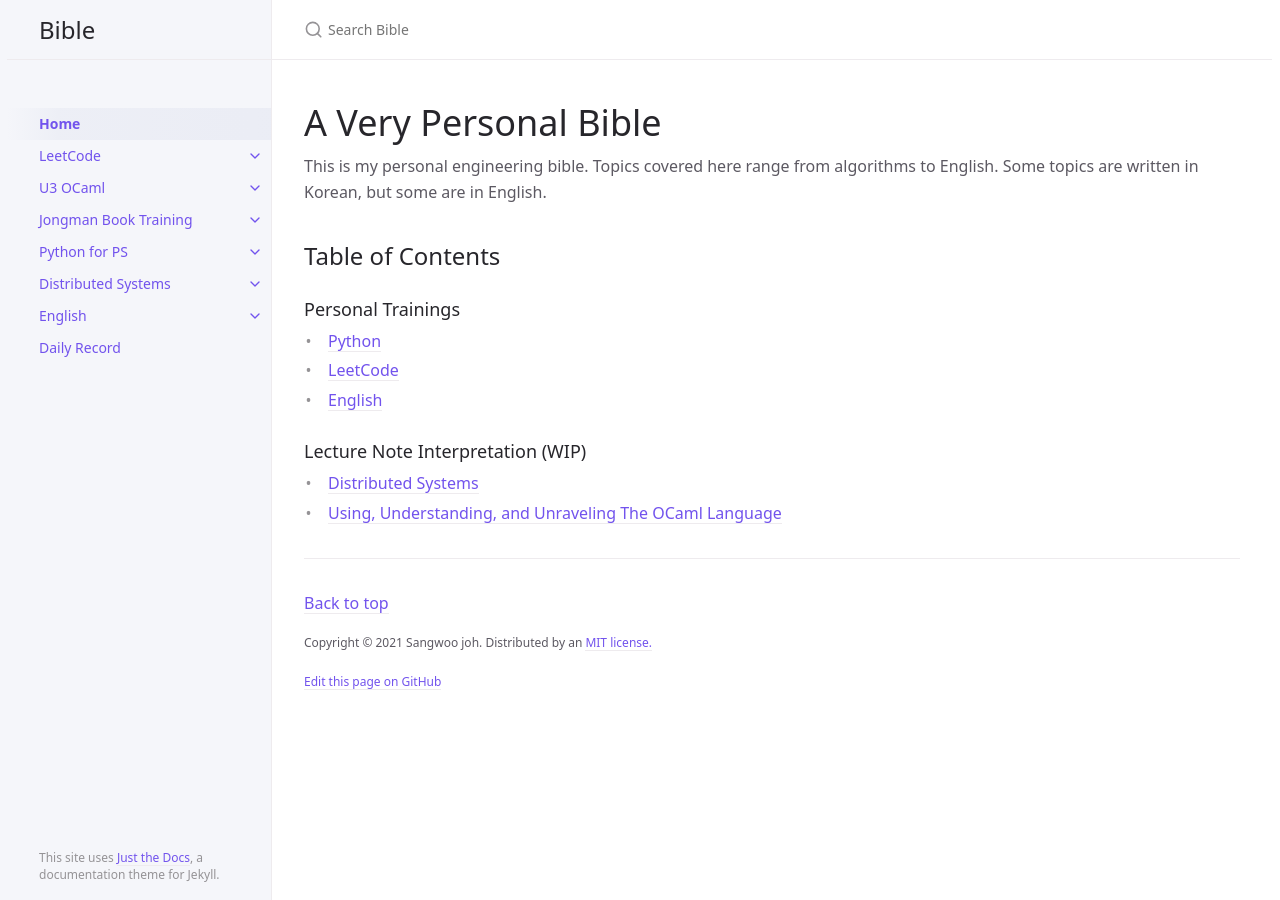
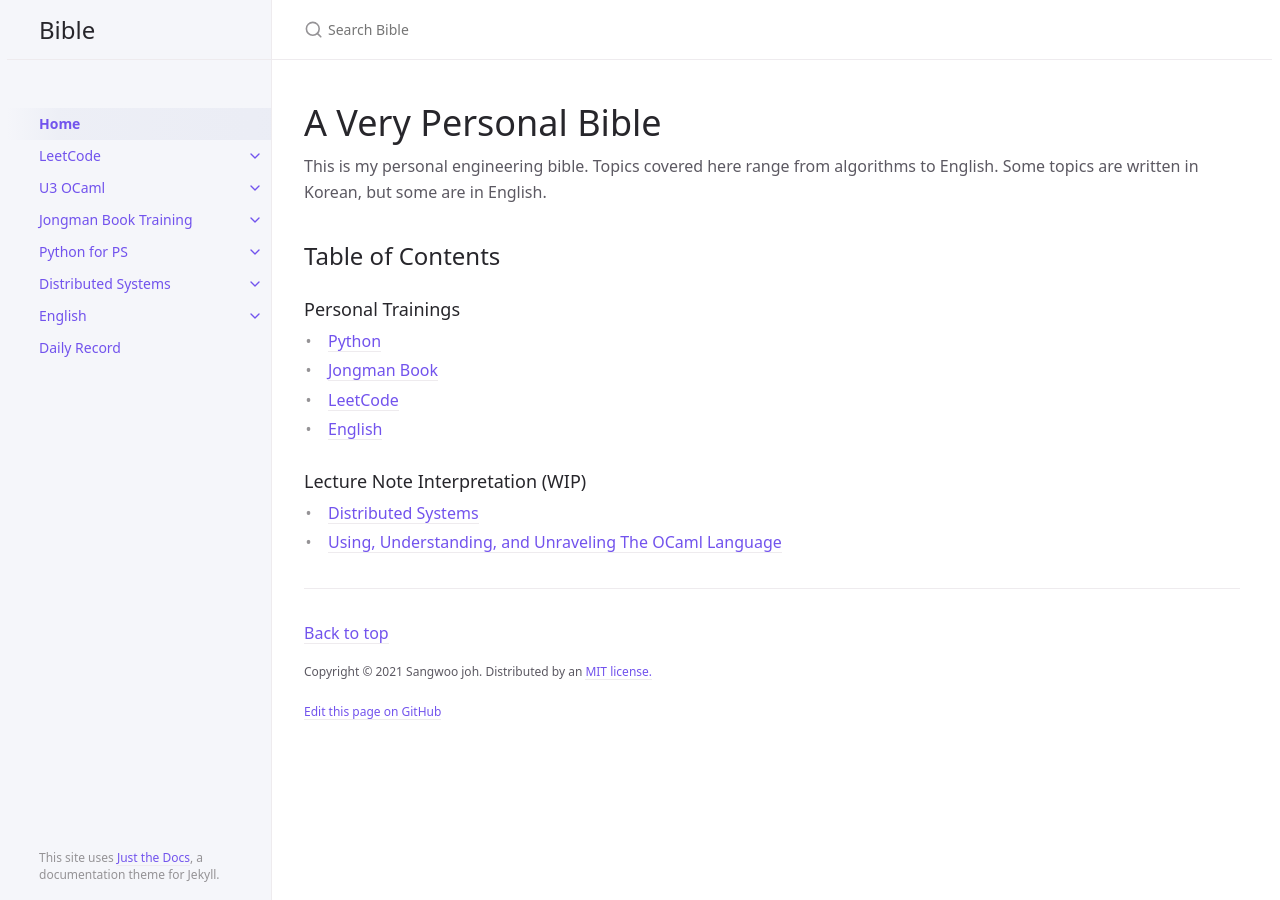
Before and after one commit to sangwoo-joh/bible-archive, a Jekyll site: the page built from index.md, in a window 1280 px wide. Built offline with Jekyll 4.4.1, drawn with Linux system fonts in a browser that asks for light colours.

Commit message:
Show index

```diff
--- a/index.md
+++ b/index.md
@@ -15,6 +15,7 @@ permalink: /
 
 ### Personal Trainings
  - [Python](python/)
+ - [Jongman Book](jongmanbook/)
  - [LeetCode](leetcode/)
  - [English](english/)
 
```
